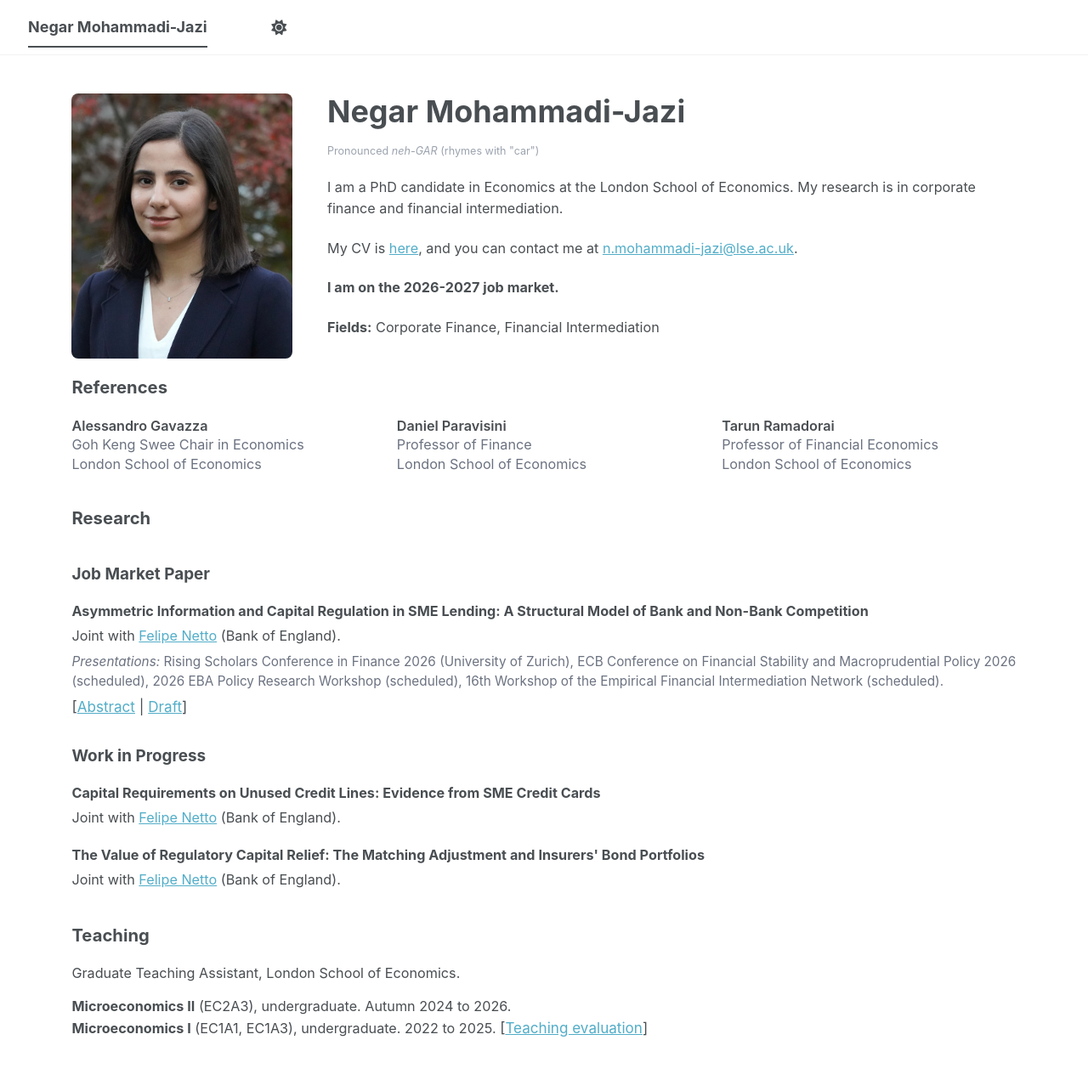
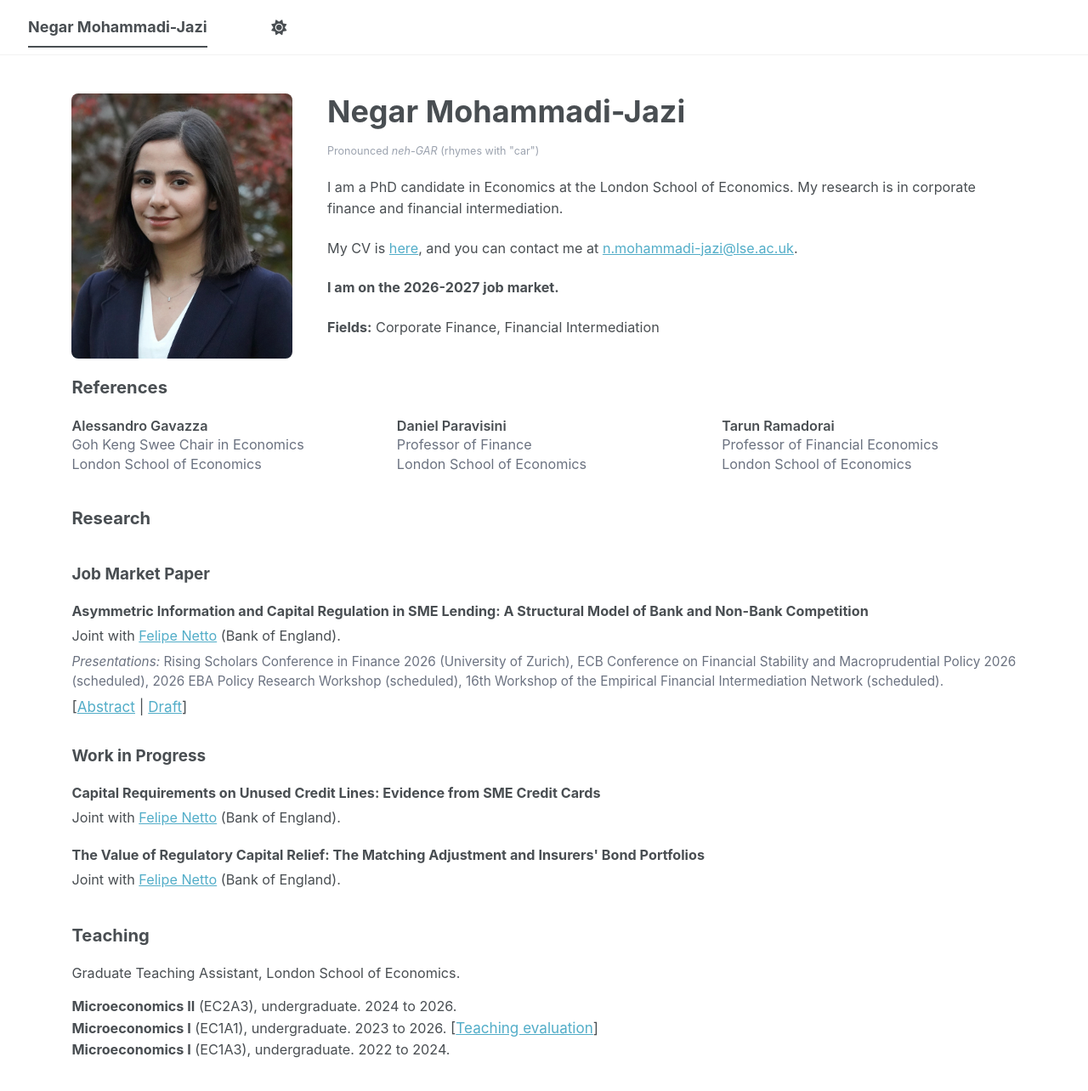
Before and after one commit to NegarMJazi/NegarMJazi.github.io, a Jekyll site: the page built from _pages/about.md, in a window 1280 px wide and 1343 px high. Shown: the top 1284 px of the window at 85% size. Built offline with Jekyll 4.4.1, drawn with Linux system fonts in a browser that asks for light colours; a script bundle is joined from its source files by our own code; library files that are not in the unit come from our copies.

Commit message:
Match teaching years to CV

```diff
--- a/_pages/about.md
+++ b/_pages/about.md
@@ -76,7 +76,8 @@
   <p>Graduate Teaching Assistant, London School of Economics.</p>
 
   <p>
-    <strong>Microeconomics II</strong> (EC2A3), undergraduate. Autumn 2024 to 2026.<br>
-    <strong>Microeconomics I</strong> (EC1A1, EC1A3), undergraduate. 2022 to 2025. <span class="paper-links">[<a href="/files/teaching-evaluation-2026.pdf" target="_blank">Teaching evaluation</a>]</span>
+    <strong>Microeconomics II</strong> (EC2A3), undergraduate. 2024 to 2026.<br>
+    <strong>Microeconomics I</strong> (EC1A1), undergraduate. 2023 to 2026. <span class="paper-links">[<a href="/files/teaching-evaluation-2026.pdf" target="_blank">Teaching evaluation</a>]</span><br>
+    <strong>Microeconomics I</strong> (EC1A3), undergraduate. 2022 to 2024.
   </p>
 </section>
```
